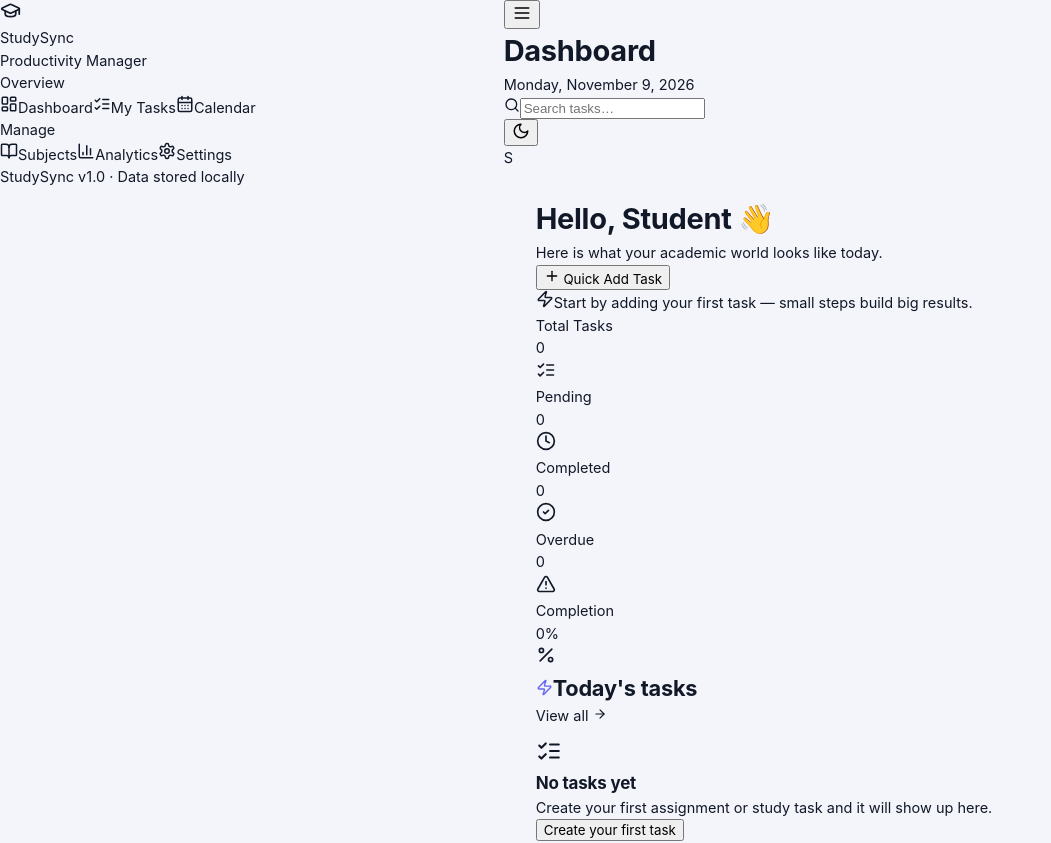
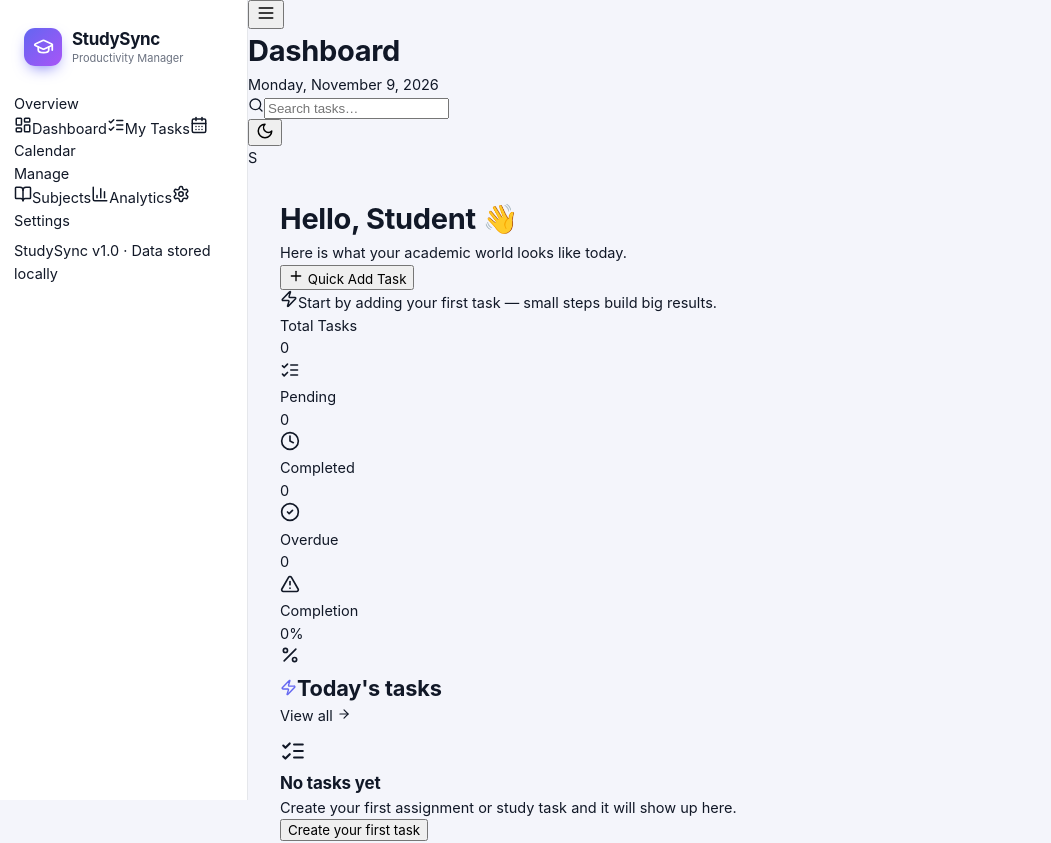
Before and after one commit to ShivanshDahiya5/StudySync-Student-Productivity, a React (Vite) app: page / in a window 1280 px wide. Shown: the top 843 px of the page, without its empty margins (0-1051 px from the left). Built offline with nearby package versions, Linux system fonts and the light colour scheme.

Commit message:
Add sidebar styles for layout and branding in index.css

```diff
--- a/src/index.css
+++ b/src/index.css
@@ -148,3 +148,49 @@ button { font-family: inherit; }
   from { opacity: 0; transform: translateY(6px); }
   to { opacity: 1; transform: translateY(0); }
 }
+
+/* ---------- Sidebar ---------- */
+.sidebar {
+  position: fixed;
+  inset: 0 auto 0 0;
+  width: var(--sidebar-width);
+  background: var(--sidebar-bg);
+  border-right: 1px solid var(--border);
+  display: flex;
+  flex-direction: column;
+  padding: 20px 14px;
+  gap: 8px;
+  z-index: 40;
+  transition: transform 0.25s ease;
+}
+
+.sidebar-brand {
+  display: flex;
+  align-items: center;
+  gap: 10px;
+  padding: 6px 10px 18px;
+}
+
+.sidebar-logo {
+  width: 38px;
+  height: 38px;
+  border-radius: 11px;
+  background: linear-gradient(135deg, var(--primary), #a855f7);
+  display: grid;
+  place-items: center;
+  color: #fff;
+  box-shadow: 0 6px 16px -6px var(--primary);
+  flex-shrink: 0;
+}
+
+.sidebar-brand-text {
+  font-size: 17px;
+  font-weight: 700;
+  letter-spacing: -0.02em;
+}
+
+.sidebar-brand-sub {
+  font-size: 11px;
+  color: var(--text-muted);
+  margin-top: -2px;
+}
```
